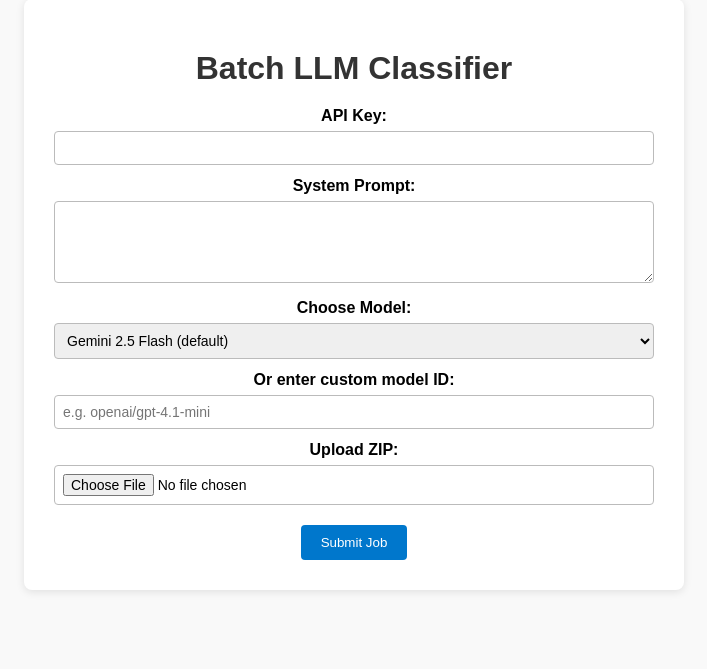
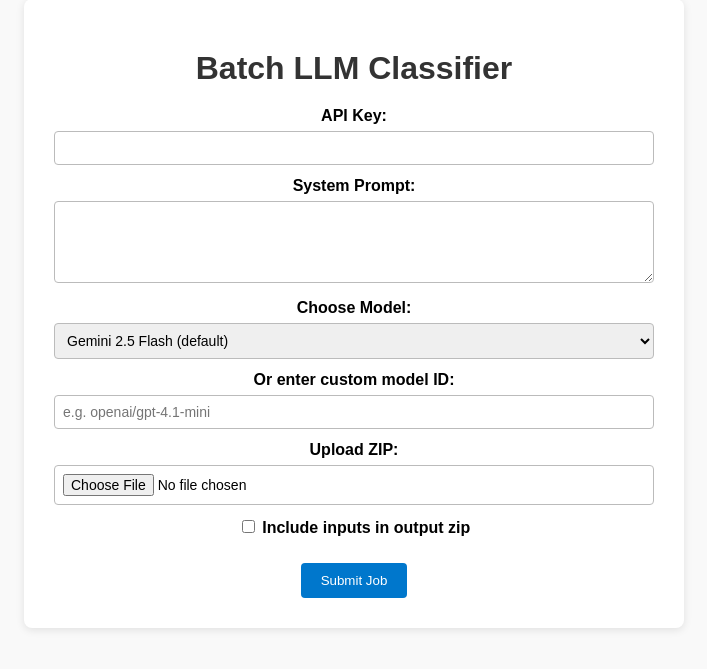
Before and after one commit to ValRCS/openrouter_batch_processor, a Flask app: page / in a window 1280 px wide. Shown: the part 61-730 px from the top of the page, without its empty margins (286-993 px from the left). Run offline with Flask 3, Linux system fonts and the light colour scheme.

Commit message:
added actual checkbox for inputs

```diff
--- a/templates/index.html
+++ b/templates/index.html
@@ -33,6 +33,10 @@
 
         <label>Upload ZIP:</label>
         <input type="file" name="zipfile" required>
+        <label>
+          <input type="checkbox" name="include_inputs" value="true">
+          Include inputs in output zip
+        </label>
 
         <input type="submit" value="Submit Job">
       </form>
```
